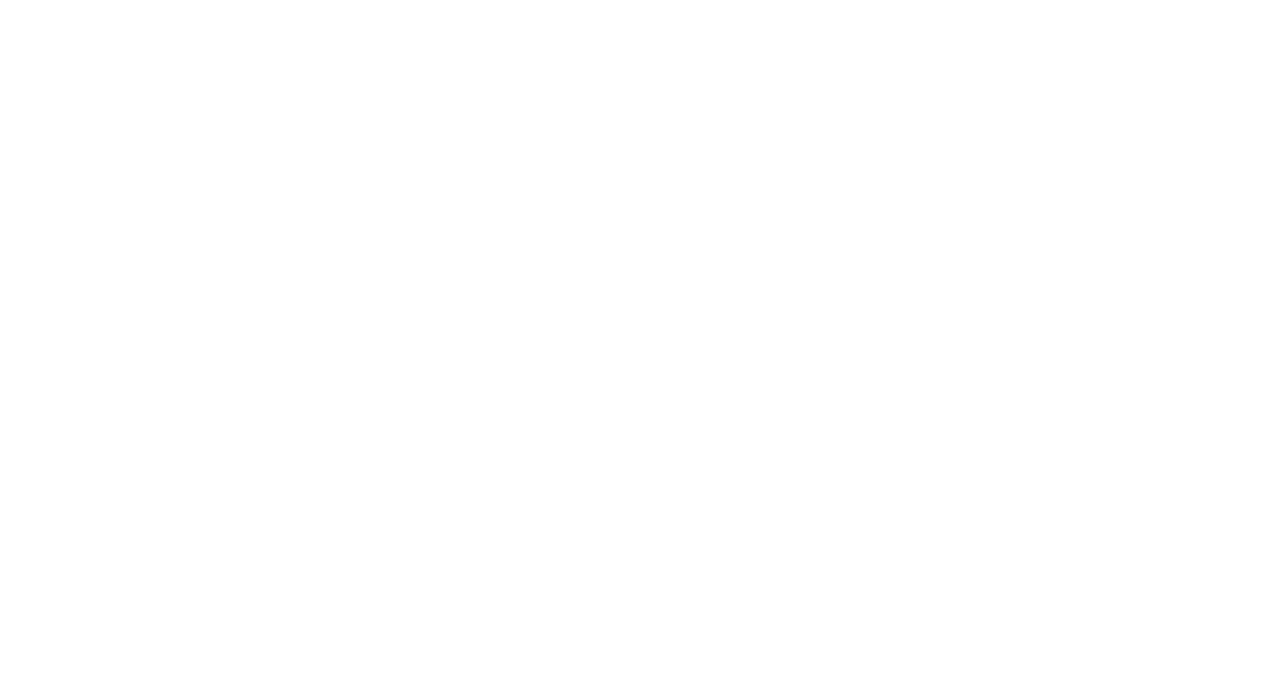
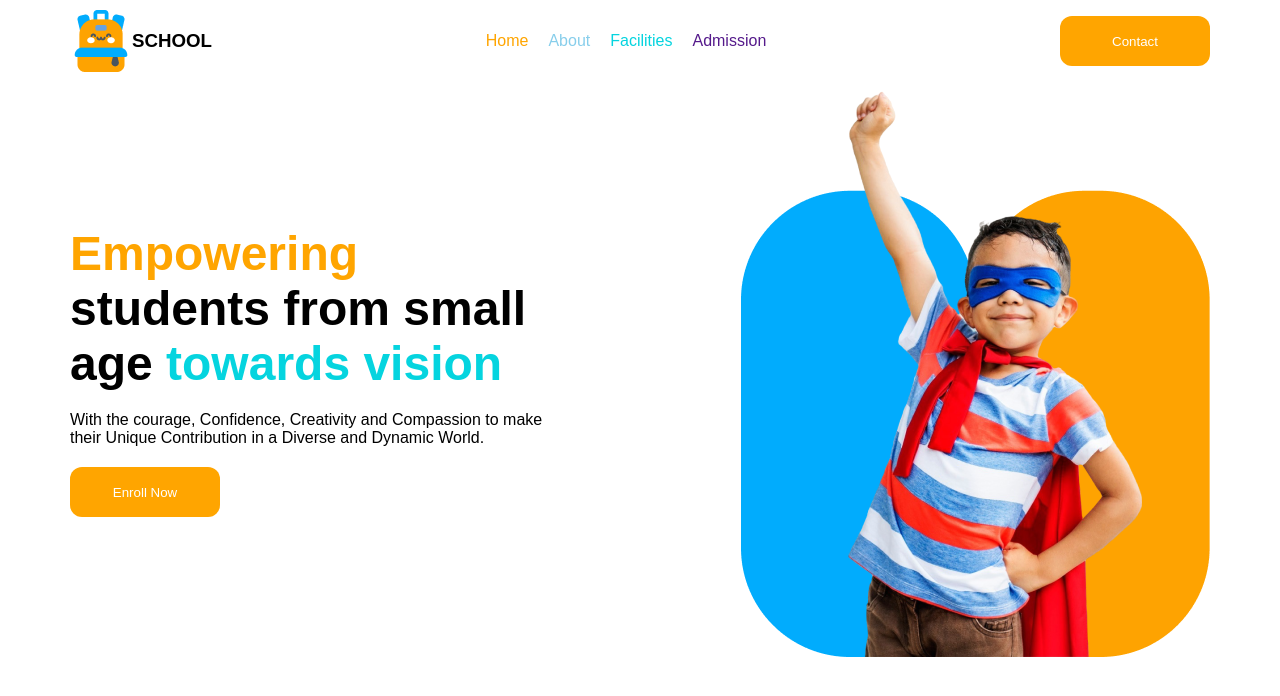
Before and after one commit to Abdul-Aziz-wasi/kid-school-responsive-website, a plain HTML site: page index.html in a window 1280 px wide. Drawn offline with Linux system fonts and the light colour scheme.

Commit message:
added multiple section

```diff
--- a/index.html
+++ b/index.html
@@ -4,8 +4,45 @@
     <meta charset="UTF-8">
     <meta name="viewport" content="width=device-width, initial-scale=1.0">
     <title>Kid's School</title>
+    <link rel="stylesheet" href="https://cdnjs.cloudflare.com/ajax/libs/font-awesome/6.7.2/css/all.min.css" integrity="sha512-Evv84Mr4kqVGRNSgIGL/F/aIDqQb7xQ2vcrdIwxfjThSH8CSR7PBEakCr51Ck+w+/U6swU2Im1vVX0SVk9ABhg==" crossorigin="anonymous" referrerpolicy="no-referrer" />
+    <link rel="stylesheet" href="style.css">
 </head>
 <body>
+    <!-- head section -->
+    <header>
+        <div class="head display-flex">
+            <div class="logo-section display-flex">
+                <img class="logo" src="assets/logo.png" alt="logo">
+            <h3 class="hide">SCHOOL</h3>
+            </div>
+             <div class="nav-links display-flex hide">
+               <ul class="display-flex">
+                <li><a href="" class="home">Home</a></li>
+                <li><a href="" class="about">About</a></li>
+                <li><a href="" class="facilities">Facilities</a></li>
+                <li><a href="" class="admission">Admission</a></li>
+               </ul></div>
+            <div ><button class="btn hide">Contact</button></div>
+           <div class="hamburger"> <i class="fa-solid fa-bars"></i></div>
+        </div>
+    </header>
+
+    <main>
+        <div class="hero-section">
+            <div class="hero-content">
+                <h1 class="hero-title"><span class="emp">Empowering</span> <br>
+                    students from small <br>
+                    age <span class="tv">towards vision</span></h1>
+                    <p class="hero-description">With the courage, Confidence, Creativity and Compassion to make <br>
+                         their Unique Contribution in a Diverse and Dynamic World.</p>
+                    <button class="btn">Enroll Now</button>
+
+            </div>
+            <div class="hero-img">
+                <img src="assets/hero-kids.png" alt="">
+            </div>
+        </div>
+    </main>
 
 </body>
 </html>
--- /dev/null
+++ b/style.css
@@ -0,0 +1,116 @@
+*{
+    margin: 0;
+    padding: 0;
+    box-sizing: border-box;
+    font-family: sans-serif;
+}
+
+/* shared style */
+
+.display-flex{
+    display: flex;
+}
+
+li{
+    list-style: none;
+}
+a{
+    text-decoration: none;
+
+}
+
+/* header section styles */
+.head{
+    max-width: 1140px;
+    margin: 10px auto;
+    justify-content: space-between;
+    align-items: center;
+
+}
+.logo-section{
+    align-items: center;
+}
+.nav-links a{
+    margin-right: 20px;
+}
+.btn{
+    background-color: orange;
+    width: 150px;
+    height: 50px;
+    border: none;
+    border-radius: 12px;
+    color: #FFFFFF;
+}
+.home{
+    color: orange;
+}
+.about{
+    color: skyblue;
+}
+.facilities{
+    color: #05D4DF;
+}
+.adimission{
+    color: #5D58EF;
+
+}
+.hamburger{
+    display: none;
+}
+
+/* hero section style */
+
+.hero-section{
+    max-width: 1140px;
+    margin: 0 auto;
+    display: flex;
+    justify-content: space-between;
+    align-items: center;
+}
+.hero-title{
+    font-weight: 700;
+    font-size: 3rem;
+    margin-bottom: 20px;
+}
+.hero-description{
+    font-size: 1rem;
+    margin-bottom: 20px;
+}
+.emp{
+    color: orange;
+}
+.tv{
+    color: #05D4DF;
+}
+/* responsive section */
+
+@media screen and (max-width: 576px){
+    .hide{
+        /* visibility: hidden; */
+        display: none;
+    }
+    .logo{
+        margin-left: 10px;
+        margin-bottom: 10px;
+    }
+    .head{
+        border-bottom: 0.5px solid orange;
+    }
+    .hamburger{
+        display: block;
+        height: 30px;
+        width: 30px;
+
+    }
+    .hero-section{
+        flex-direction: column-reverse;
+    }
+    .hero-img{
+        width: 100%;
+
+    }
+    .hero-content{
+        text-align: center;
+    }
+
+}
```
